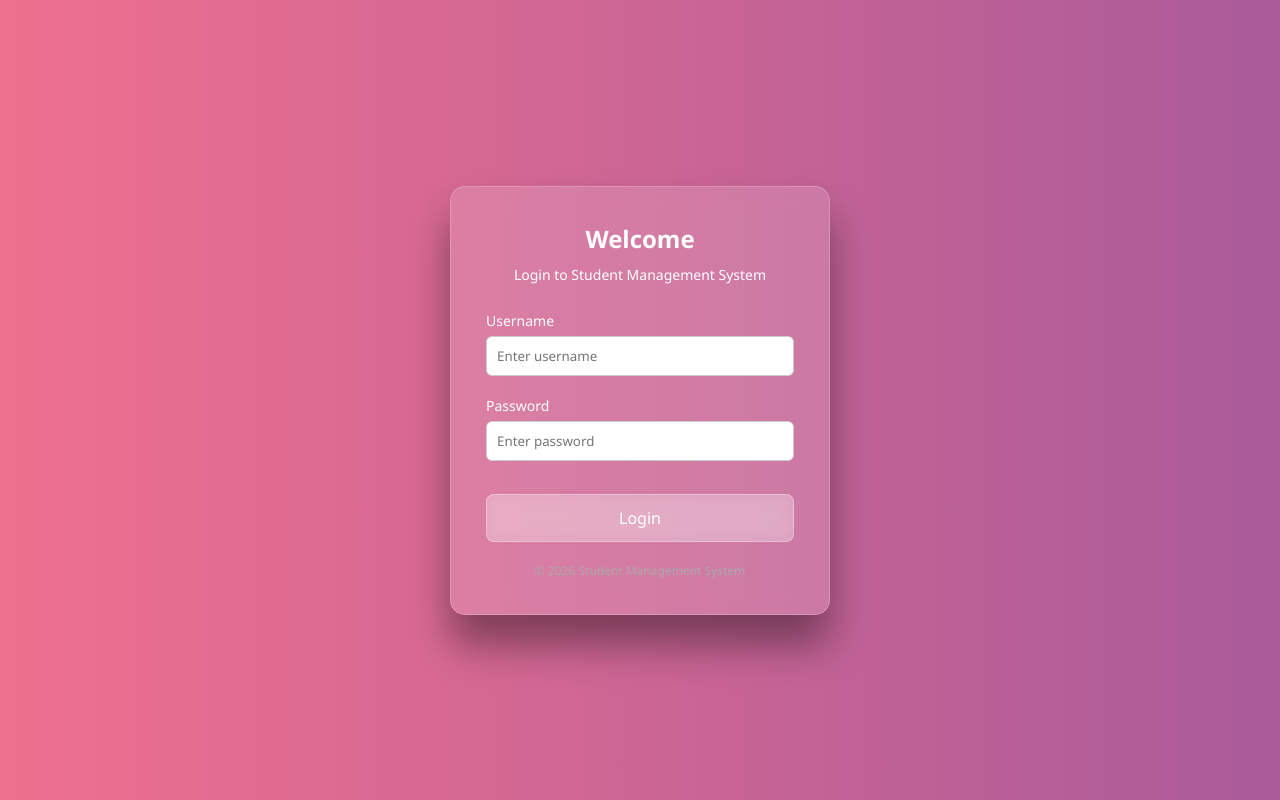
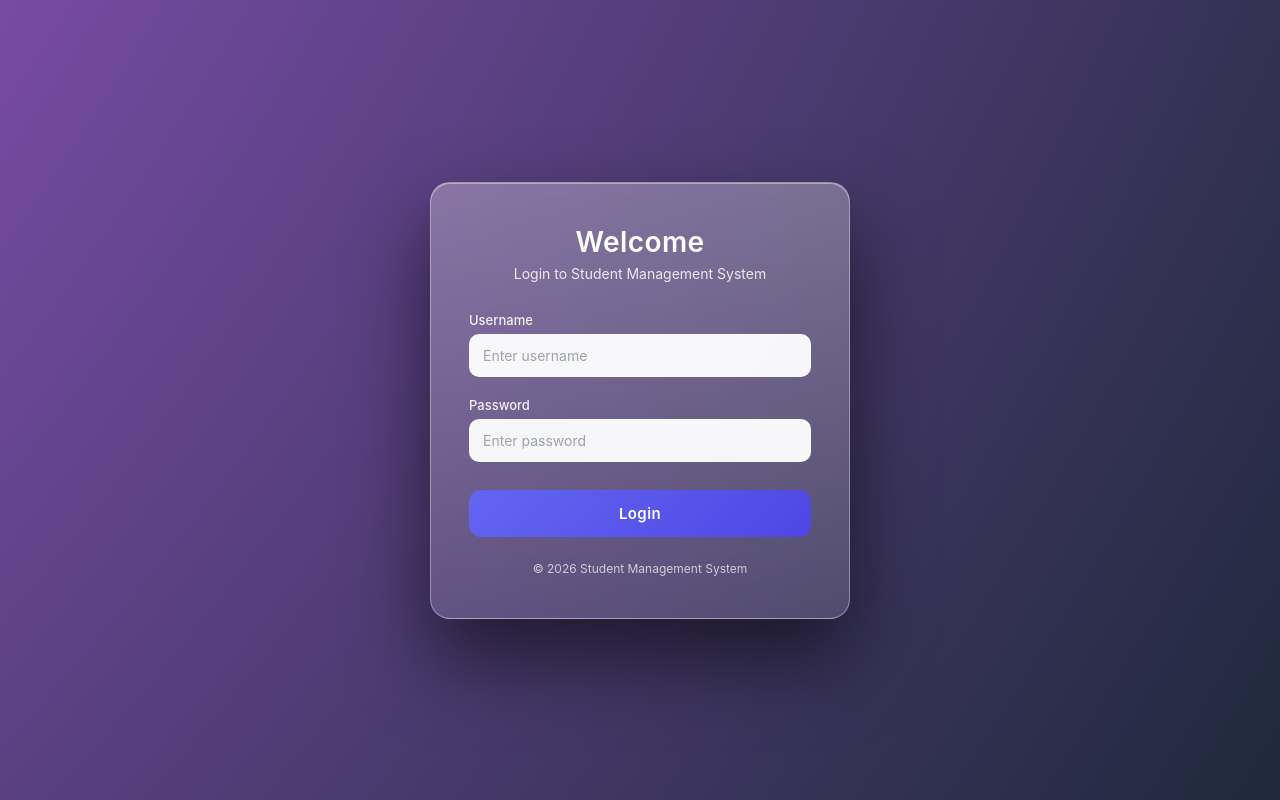
Before and after one commit to darshansavani18/Student-Management-System-SMS-, a Django app: page /login/ in a window 1280 px wide. Run offline with Django 5.2, Linux system fonts and the light colour scheme.

Commit message:
Enhance login page styles with updated gradients, animations, and improved input designs

```diff
--- a/static/school/css/login.css
+++ b/static/school/css/login.css
@@ -1,126 +1,203 @@
-*{
+/* =====================================================
+   GLOBAL RESET & BASE
+===================================================== */
+* {
     margin: 0;
     padding: 0;
     box-sizing: border-box;
-    font-family: 'Segoe UI', sans-serif;
+    font-family: "Inter", "Segoe UI", system-ui, sans-serif;
 }
 
+/* =====================================================
+   BACKGROUND (SOFT MOTION GRADIENT)
+===================================================== */
 body {
-    height: 100vh;
-     background: linear-gradient(
-        270deg,
+    min-height: 100vh;
+    display: flex;
+    align-items: center;
+    justify-content: center;
+
+    background: radial-gradient(
+        circle at top left,
+        #7f9cf5,
         #667eea,
         #764ba2,
-        #ff758c,
-        #43cea2
+        #1e293b
     );
-    background-size: 600% 600%;
-    animation: gradientBG 10s ease infinite;
-    display: flex;
-    justify-content: center;
-    align-items: center;
+    background-size: 300% 300%;
+    animation: bgMove 14s ease infinite;
 }
-@keyframes gradientBG {
-    0% {
-        background-position: 0% 50%;
-    }
-    50% {
-        background-position: 100% 50%;
-    }
-    100% {
-        background-position: 0% 50%;
-    }
+
+@keyframes bgMove {
+    0% { background-position: 0% 0%; }
+    50% { background-position: 100% 100%; }
+    100% { background-position: 0% 0%; }
 }
+
+/* =====================================================
+   CONTAINER
+===================================================== */
 .login-container {
     width: 100%;
     display: flex;
     justify-content: center;
+    padding: 24px;
 }
 
+/* =====================================================
+   LOGIN CARD (TRUE GLASS)
+===================================================== */
 .login-card {
-    width: 380px;
-    padding: 35px;
-    border-radius: 15px;
-    background: rgba(255, 255, 255, 0.15);
-    backdrop-filter: blur(12px);
-    -webkit-backdrop-filter: blur(12px);
-    box-shadow: 0 30px 40px rgba(0, 0, 0, 0.4);
-    border: 1px solid rgba(255, 255, 255, 0.2);
+    width: 420px;
+    padding: 42px 38px;
+    border-radius: 20px;
+
+    background: linear-gradient(
+        180deg,
+        rgba(255, 255, 255, 0.28),
+        rgba(255, 255, 255, 0.12)
+    );
+
+    backdrop-filter: blur(22px);
+    -webkit-backdrop-filter: blur(22px);
+
+    border: 1px solid rgba(255, 255, 255, 0.35);
+    box-shadow:
+        0 40px 80px rgba(0, 0, 0, 0.55),
+        inset 0 1px 0 rgba(255, 255, 255, 0.4);
+
     text-align: center;
-    color: white;
+    color: #ffffff;
+
+    animation: cardFade 0.8s ease forwards;
 }
 
+@keyframes cardFade {
+    from {
+        opacity: 0;
+        transform: translateY(15px) scale(0.98);
+    }
+    to {
+        opacity: 1;
+        transform: translateY(0) scale(1);
+    }
+}
 
-
+/* =====================================================
+   HEADER
+===================================================== */
 .login-card h2 {
-    margin-bottom: 10px;
-    color: white;
+    font-size: 28px;
+    font-weight: 600;
+    letter-spacing: 0.4px;
+    margin-bottom: 6px;
 }
 
 .subtitle {
     font-size: 14px;
-    color: white;
-    margin-bottom: 25px;
+    color: rgba(255, 255, 255, 0.85);
+    margin-bottom: 30px;
 }
 
+/* =====================================================
+   INPUTS
+===================================================== */
 .input-group {
+    margin-bottom: 20px;
     text-align: left;
-    margin-bottom: 18px;
 }
 
 .input-group label {
-    font-size: 14px;
-    color: white;
+    font-size: 13px;
+    font-weight: 500;
+    color: rgba(255, 255, 255, 0.9);
+    margin-bottom: 6px;
+    display: block;
 }
 
 .input-group input {
     width: 100%;
-    padding: 10px;
-    margin-top: 5px;
-    border-radius: 6px;
-    border: 1px solid #ccc;
+    padding: 13px 14px;
+    border-radius: 10px;
+
+    background: rgba(255, 255, 255, 0.95);
+    border: none;
     outline: none;
+
+    font-size: 14px;
+    color: #111827;
+
+    transition: all 0.25s ease;
+}
+
+.input-group input::placeholder {
+    color: #9ca3af;
 }
 
 .input-group input:focus {
-    border-color: #ea8566;
+    box-shadow:
+        0 0 0 3px rgba(99, 102, 241, 0.45),
+        0 8px 20px rgba(0, 0, 0, 0.25);
+    transform: translateY(-1px);
 }
 
+/* =====================================================
+   LOGIN BUTTON (PRIMARY ACTION)
+===================================================== */
 .login-btn {
     width: 100%;
-    padding: 12px;
-    background: rgba(255, 255, 255, 0.25);
-    backdrop-filter: blur(8px);
-    border: 1px solid rgba(255, 255, 255, 0.3);
-    color: white;
-    font-size: 16px;
-    font-weight: 500;
-    border-radius: 8px;
+    padding: 14px;
+    margin-top: 8px;
+
+    border-radius: 12px;
+    border: none;
+
+    background: linear-gradient(
+        135deg,
+        #6366f1,
+        #4f46e5
+    );
+
+    color: #ffffff;
+    font-size: 15px;
+    font-weight: 600;
+    letter-spacing: 0.4px;
+
     cursor: pointer;
-    margin-top: 15px;
-    transition: all 0.3s ease;
+    transition: all 0.25s ease;
 }
 
 .login-btn:hover {
-    background: rgba(255, 255, 255, 0.35);
+    transform: translateY(-2px);
+    box-shadow:
+        0 18px 35px rgba(79, 70, 229, 0.55);
 }
 
-
-.login-btn:hover {
-    background: #5a67d8;
+.login-btn:active {
+    transform: translateY(0);
+    box-shadow:
+        0 10px 20px rgba(79, 70, 229, 0.4);
 }
 
+/* =====================================================
+   ERROR MESSAGE
+===================================================== */
 .error {
-    background: #ffe5e5;
-    color: #d8000c;
-    padding: 10px;
-    border-radius: 5px;
-    margin-bottom: 15px;
-    font-size: 14px;
+    background: rgba(239, 68, 68, 0.2);
+    color: #fee2e2;
+    padding: 12px;
+    border-radius: 10px;
+    margin-bottom: 20px;
+    font-size: 13px;
+
+    border: 1px solid rgba(239, 68, 68, 0.35);
 }
 
+/* =====================================================
+   FOOTER
+===================================================== */
 .footer-text {
+    margin-top: 24px;
     font-size: 12px;
-    color: #aaa;
-    margin-top: 20px;
+    color: rgba(255, 255, 255, 0.7);
 }
```
Also changed, not shown: db.sqlite3.
